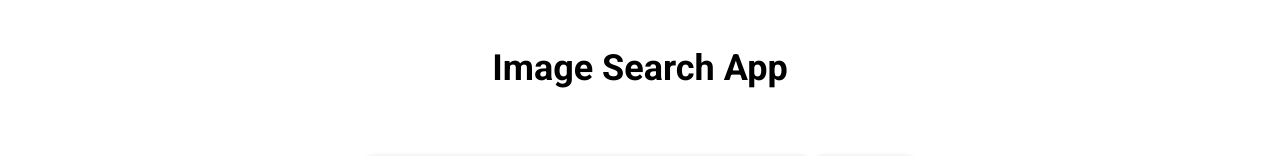
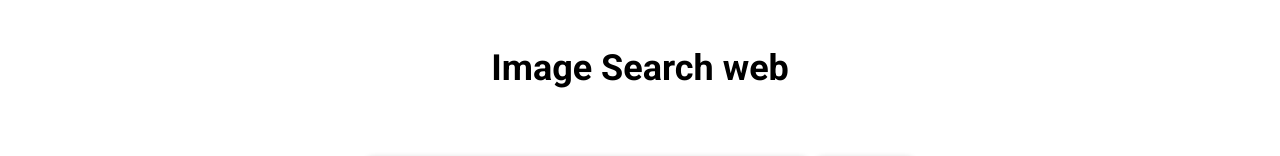
Before and after one commit to sahilmoktan/ImageSearch_JS, a plain HTML site: page index.html in a window 1280 px wide. Shown: the top 156 px of the page. Drawn offline with Linux system fonts and the light colour scheme.

Commit message:
test repo address

```diff
--- a/index.html
+++ b/index.html
@@ -8,7 +8,7 @@
 </head>
 <body>
 
-    <h1>Image Search App</h1>
+    <h1>Image Search web</h1>
 
     <form action="">
         <input type="text" id="search-input" placeholder="search for image">
```
